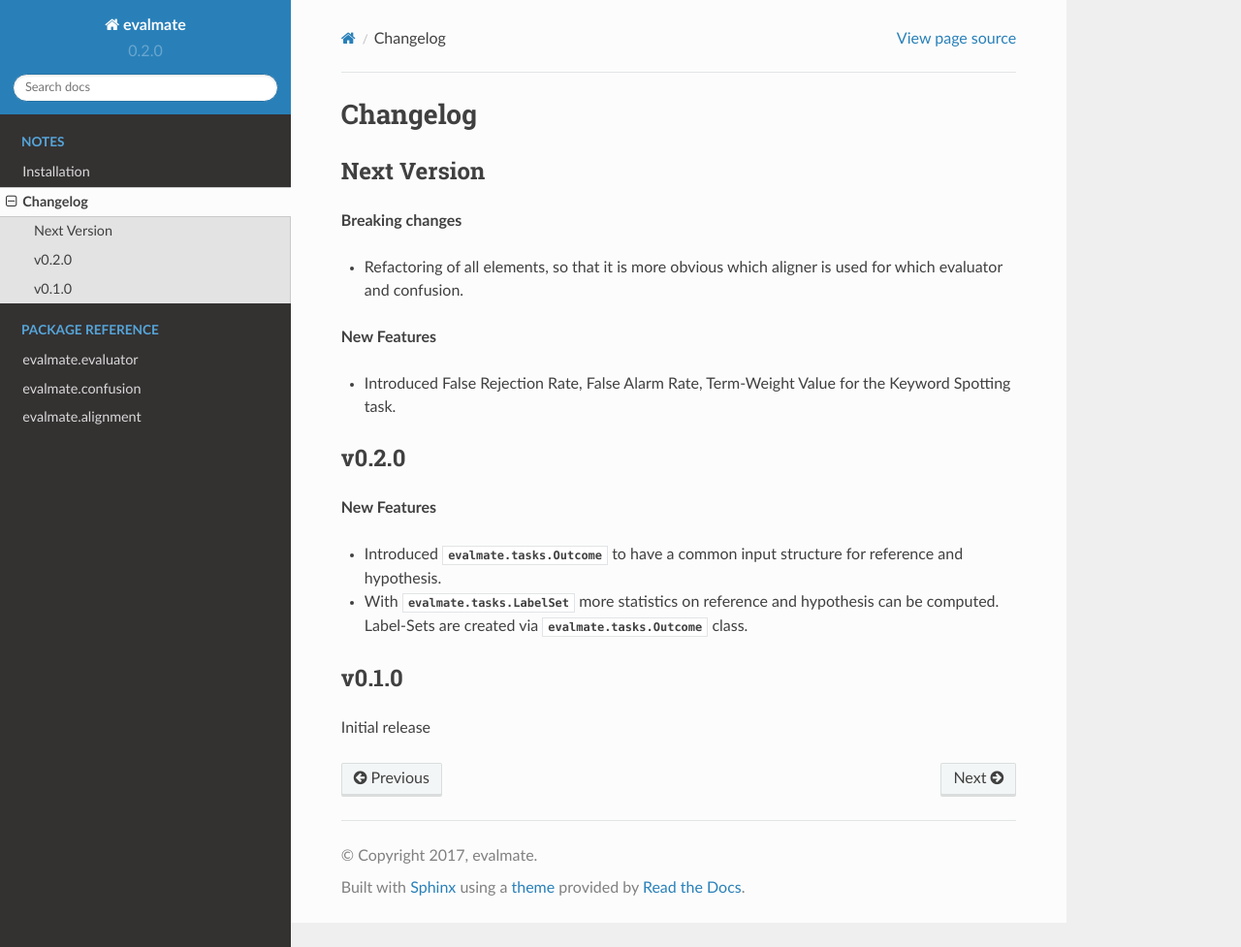
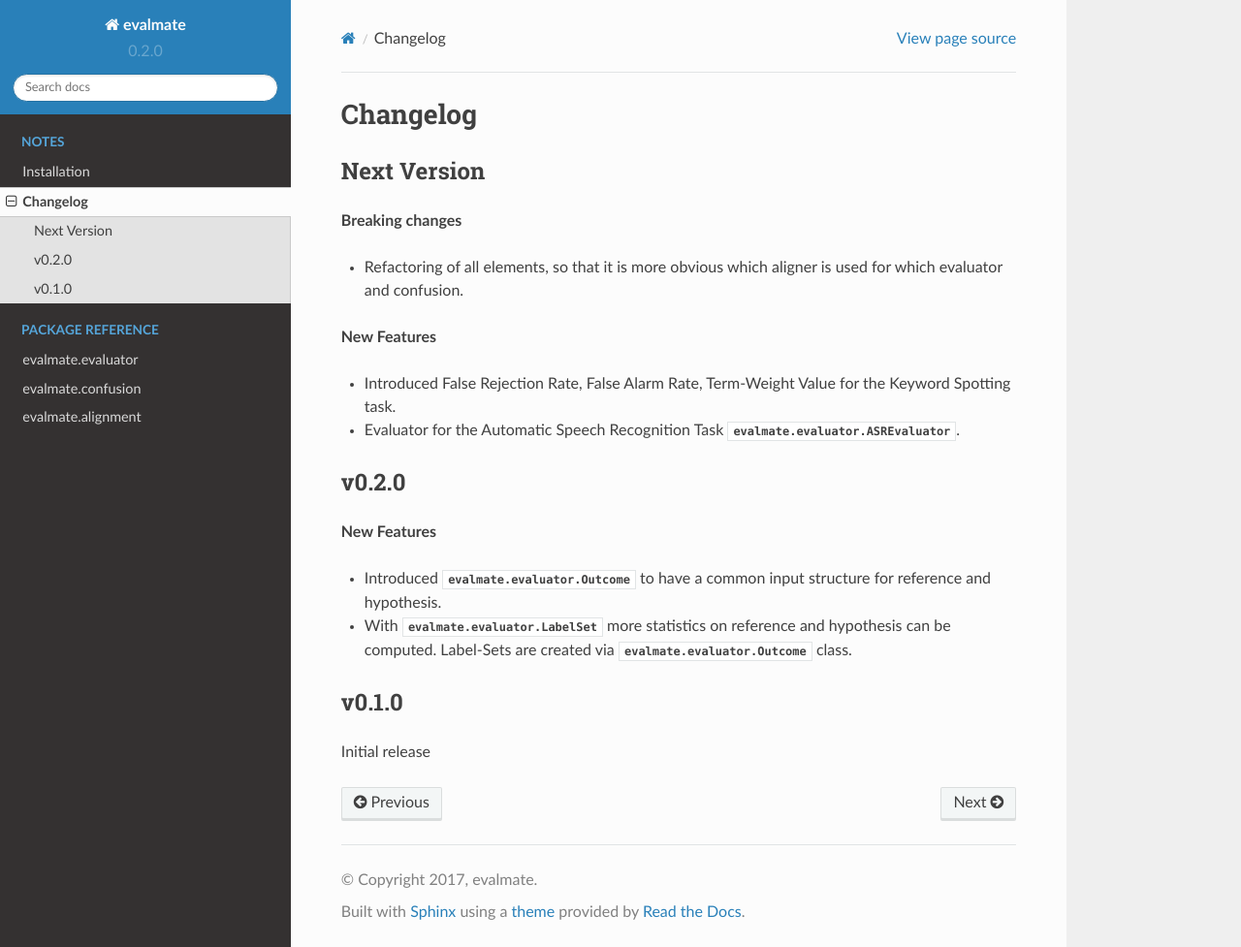
Before and after one commit to ynop/evalmate, a Sphinx documentation site: the page built from docs/notes/changelog.rst, in a window 1280 px wide and 977 px high. Shown: the whole window at 97% size. Built offline with Sphinx 7.4.7 and the Read the Docs theme 2.0.0, drawn with Linux system fonts in a browser that asks for light colours.

Commit message:
Update changelog

```diff
--- a/docs/notes/changelog.rst
+++ b/docs/notes/changelog.rst
@@ -12,15 +12,17 @@ Next Version
 
 * Introduced False Rejection Rate, False Alarm Rate, Term-Weight Value for the Keyword Spotting task.
 
+* Evaluator for the Automatic Speech Recognition Task :class:`evalmate.evaluator.ASREvaluator`.
+
 v0.2.0
 ------
 
 **New Features**
 
-* Introduced :class:`evalmate.tasks.Outcome` to have a common input structure for reference and hypothesis.
+* Introduced :class:`evalmate.evaluator.Outcome` to have a common input structure for reference and hypothesis.
 
-* With :class:`evalmate.tasks.LabelSet` more statistics on reference and hypothesis can be computed.
-  Label-Sets are created via :class:`evalmate.tasks.Outcome` class.
+* With :class:`evalmate.evaluator.LabelSet` more statistics on reference and hypothesis can be computed.
+  Label-Sets are created via :class:`evalmate.evaluator.Outcome` class.
 
 v0.1.0
 ------
```
